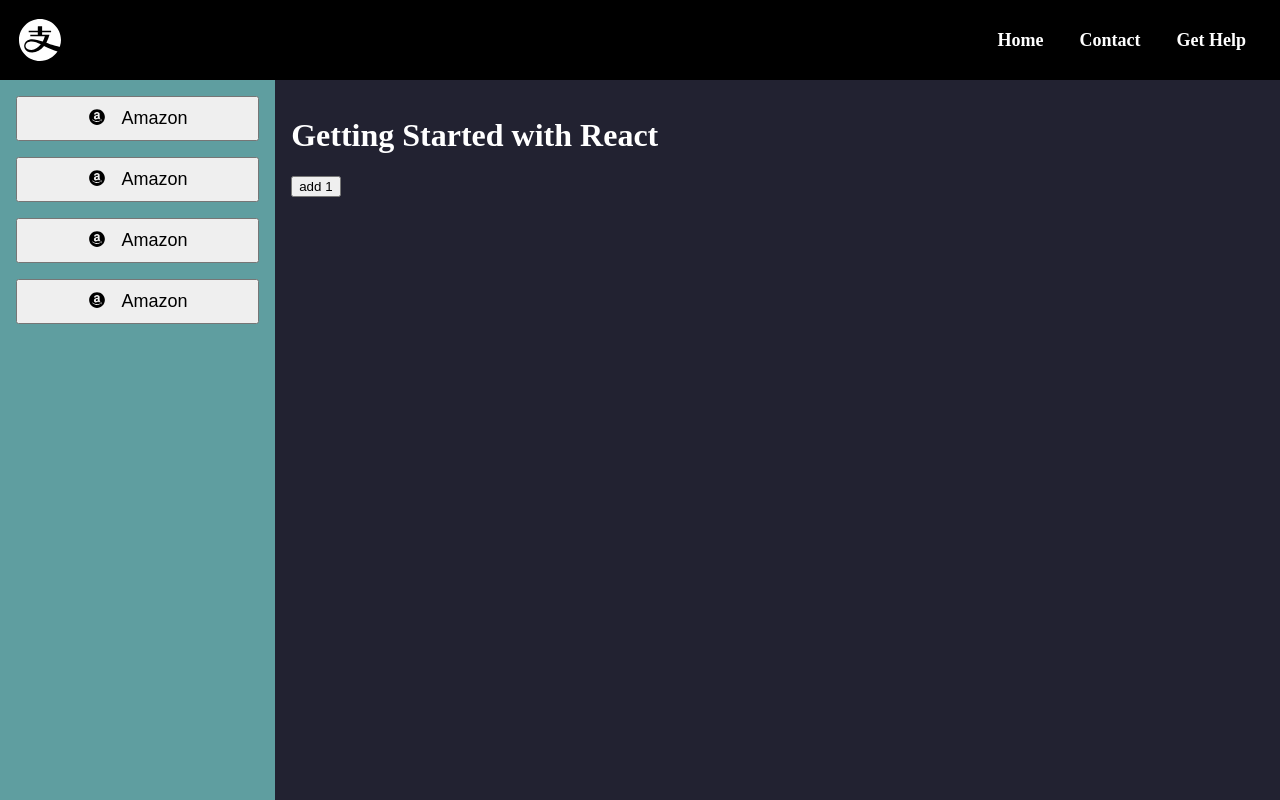
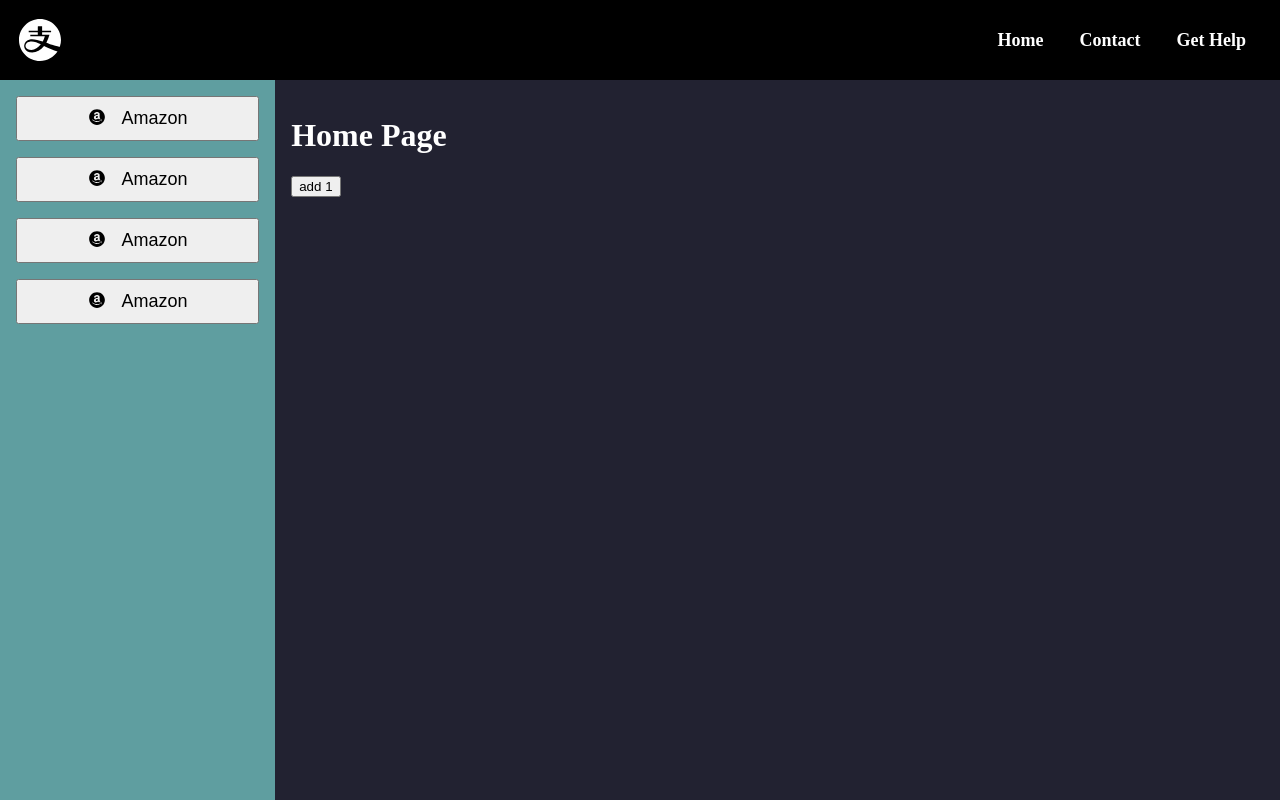
Before and after one commit to GayathmiKariyapperuma/getting_started_with_react, a React (Create React App) app: page / in a window 1280 px wide. Built offline with nearby package versions, Linux system fonts and the light colour scheme.

Commit message:
add props

```diff
--- a/src/pages/Contact.jsx
+++ b/src/pages/Contact.jsx
@@ -1,9 +1,9 @@
 import React from "react";
 
-function Contact() {
+function Contact(props) {
   return (
     <>
-      <h1>Contact page</h1>
+      <h1>{props.title}</h1>
     </>
   );
 }
--- a/src/pages/GetHelp.jsx
+++ b/src/pages/GetHelp.jsx
@@ -1,9 +1,9 @@
 import React from "react";
 
-function GetHelp() {
+function GetHelp(props) {
   return (
     <>
-      <h1>Get help page</h1>
+      <h1>{props.title}</h1>
     </>
   );
 }
--- a/src/pages/Home.jsx
+++ b/src/pages/Home.jsx
@@ -1,11 +1,11 @@
 import React, { useState } from "react";
 
-function Home() {
+function Home(props) {
   const [toggle, setToggle] = useState(false);
 
   return (
     <>
-      <h1>Getting Started with React</h1>
+      <h1>{props.title}</h1>
       {toggle && (
         <p>
           Lorem, ipsum dolor sit amet consectetur adipisicing elit. Adipisci
```
